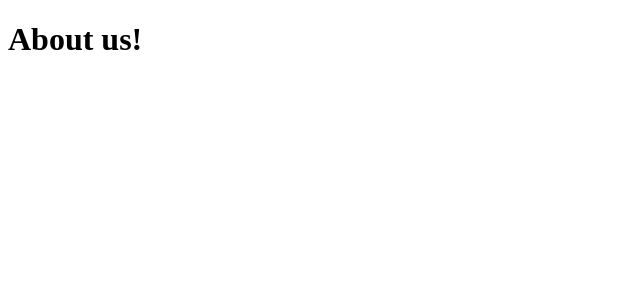
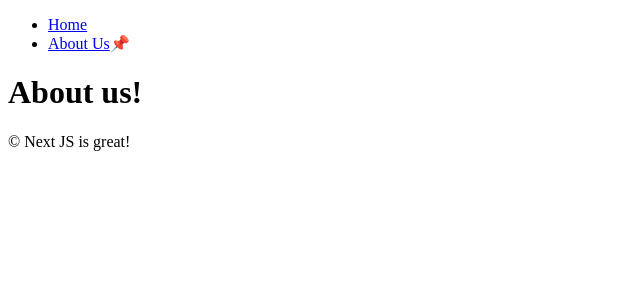
Before and after one commit to SHINHyeonHo/lean-nextjs14, a Next.js app: page /about-us in a window 1280 px wide. Shown: the top 300 px of the page, without its empty margins (0-640 px from the left). Built offline with nearby package versions, Linux system fonts and the light colour scheme.

Commit message:
#2.4 Hydration #2.5 use client #2.7 Layoutslayout

```diff
--- /dev/null
+++ b/app/about-us/layout.tsx
@@ -0,0 +1,8 @@
+export default function Layout({ children }: { children: React.ReactNode }) {
+  return (
+    <div>
+      {children}
+      &copy; Next JS is great!
+    </div>
+  );
+}
--- a/app/about-us/page.tsx
+++ b/app/about-us/page.tsx
@@ -1,4 +1,7 @@
-
 export default function AboutUs() {
-    return <h1>About us!</h1>;
+  return (
+    <div>
+      <h1>About us!</h1>
+    </div>
+  );
 }
--- a/app/layout.tsx
+++ b/app/layout.tsx
@@ -1,16 +1,17 @@
+import Navigation from "../components/navigation";
+
 export const metadata = {
-  title: 'Next.js',
-  description: 'Generated by Next.js',
-}
+  title: "Next.js",
+  description: "Generated by Next.js",
+};
 
-export default function RootLayout({
-  children,
-}: {
-  children: React.ReactNode
-}) {
+export default function Layout({ children }: { children: React.ReactNode }) {
   return (
     <html lang="en">
-      <body>{children}</body>
+      <body>
+        <Navigation />
+        {children}
+      </body>
     </html>
-  )
+  );
 }
--- a/app/page.tsx
+++ b/app/page.tsx
@@ -1,9 +1,6 @@
-import Navigation from "../components/navigation";
-
 export default function Page() {
   return (
     <div>
-      <Navigation />
       <h1>Hello!!</h1>
     </div>
   );
```
